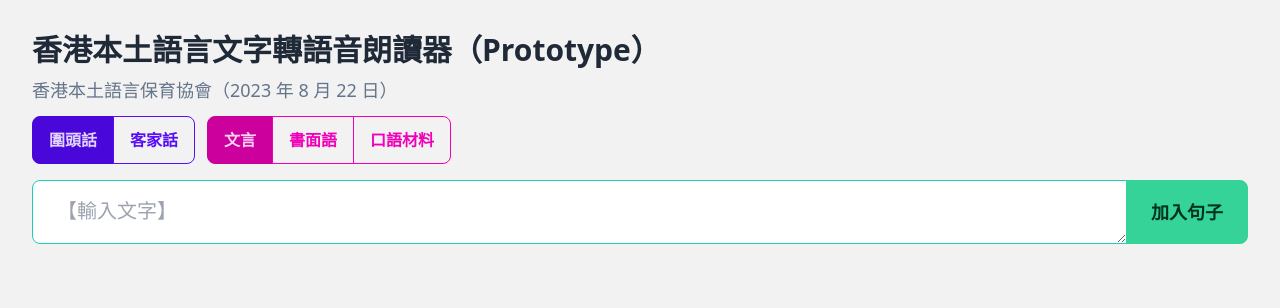
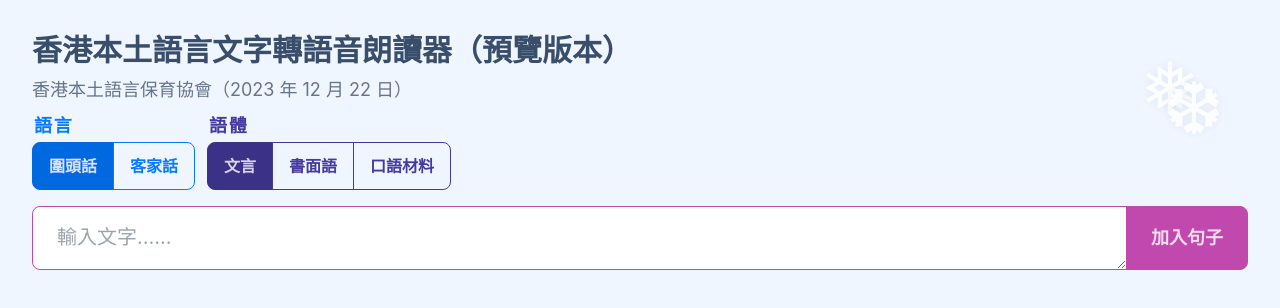
Before and after one commit to neuro-divine/HakkaTTS, a React (Vite) app: page / in a window 1280 px wide. Shown: the top 308 px of the page. Built offline with nearby package versions, Linux system fonts and the light colour scheme; the HTML template or start-up script is replaced by a standard one.

Commit message:
Update UI

```diff
--- a/src/App.tsx
+++ b/src/App.tsx
@@ -20,29 +20,42 @@ export default function App() {
 	}
 	return (
 		<div className="m-auto p-8 max-w-7xl">
-			<h1>香港本土語言文字轉語音朗讀器（Prototype）</h1>
-			<p className="text-slate-500 my-2">香港本土語言保育協會（2023 年 8 月 22 日）</p>
+			<div
+				className="text-base-100 opacity-80 [text-shadow:0_0_0.5rem_hsl(var(--bc)/0.1)] float-right select-none relative"
+				aria-hidden="true"
+			>
+				<div className="absolute right-12 top-5 text-7xl">❅</div>
+				<div className="absolute right-6 top-10 text-7xl">❆</div>
+			</div>
+			<h1 className="whitespace-nowrap">香港本土語言文字轉語音朗讀器（預覽版本）</h1>
+			<p className="text-slate-500 my-2 whitespace-nowrap">香港本土語言保育協會（2023 年 12 月 22 日）</p>
 			<div>
-				<div className="mt-3">
-					<div className="join me-3 mb-4" role="group" aria-label="Language Selection">
-						<Radio name="btnlanguage" className="btn-primary" state={language} setState={setLanguage} value="waitau" />
-						<Radio name="btnlanguage" className="btn-primary" state={language} setState={setLanguage} value="hakka" />
+				<div>
+					<div className="inline-block">
+						<div className="text-primary text-lg font-semibold ms-0.5 mb-0.5 tracking-widest">語言</div>
+						<div className="join me-3 mb-4" role="group" aria-label="選擇語言">
+							<Radio name="btnlanguage" className="btn-primary" state={language} setState={setLanguage} value="waitau" />
+							<Radio name="btnlanguage" className="btn-primary" state={language} setState={setLanguage} value="hakka" />
+						</div>
 					</div>
-					<div className="join me-3 mb-4" role="group" aria-label="Genre Selection">
-						<Radio name="btngenre" className="btn-secondary" state={genre} setState={setGenre} value="lit" />
-						<Radio name="btngenre" className="btn-secondary" state={genre} setState={setGenre} value="swc" />
-						<Radio name="btngenre" className="btn-secondary" state={genre} setState={setGenre} value="col" />
+					<div className="inline-block">
+						<div className="text-secondary text-lg font-semibold ms-0.5 mb-0.5 tracking-widest">語體</div>
+						<div className="join me-3 mb-4" role="group" aria-label="選擇語體">
+							<Radio name="btngenre" className="btn-secondary" state={genre} setState={setGenre} value="lit" />
+							<Radio name="btngenre" className="btn-secondary" state={genre} setState={setGenre} value="swc" />
+							<Radio name="btngenre" className="btn-secondary" state={genre} setState={setGenre} value="col" />
+						</div>
 					</div>
 				</div>
 				<div className="join w-full">
 					<textarea
 						className="textarea textarea-accent textarea-lg text-xl min-h-16 flex-grow join-item"
-						placeholder="【輸入文字】"
+						placeholder="輸入文字……"
 						rows={1}
 						value={text}
 						onChange={event => setText(event.target.value)}
 					/>
-					<button type="button" className="btn btn-success btn-lg h-full join-item" onClick={addSentence}>
+					<button type="button" className="btn btn-accent btn-lg h-full join-item" onClick={addSentence}>
 						加入句子
 					</button>
 				</div>
--- a/tailwind.config.js
+++ b/tailwind.config.js
@@ -1,5 +1,23 @@
 module.exports = {
 	important: true,
 	content: ["./src/**/*"],
+	theme: {
+		fontFamily: {
+			sans: [
+				"-apple-system",
+				"BlinkMacSystemFont",
+				"Segoe UI",
+				"Roboto",
+				"Helvetica Neue",
+				"Noto Sans",
+				"Liberation Sans",
+				"Arial",
+				"sans-serif",
+			],
+		},
+	},
 	plugins: [require("daisyui")],
+	daisyui: {
+		themes: ["winter"],
+	},
 };
```
